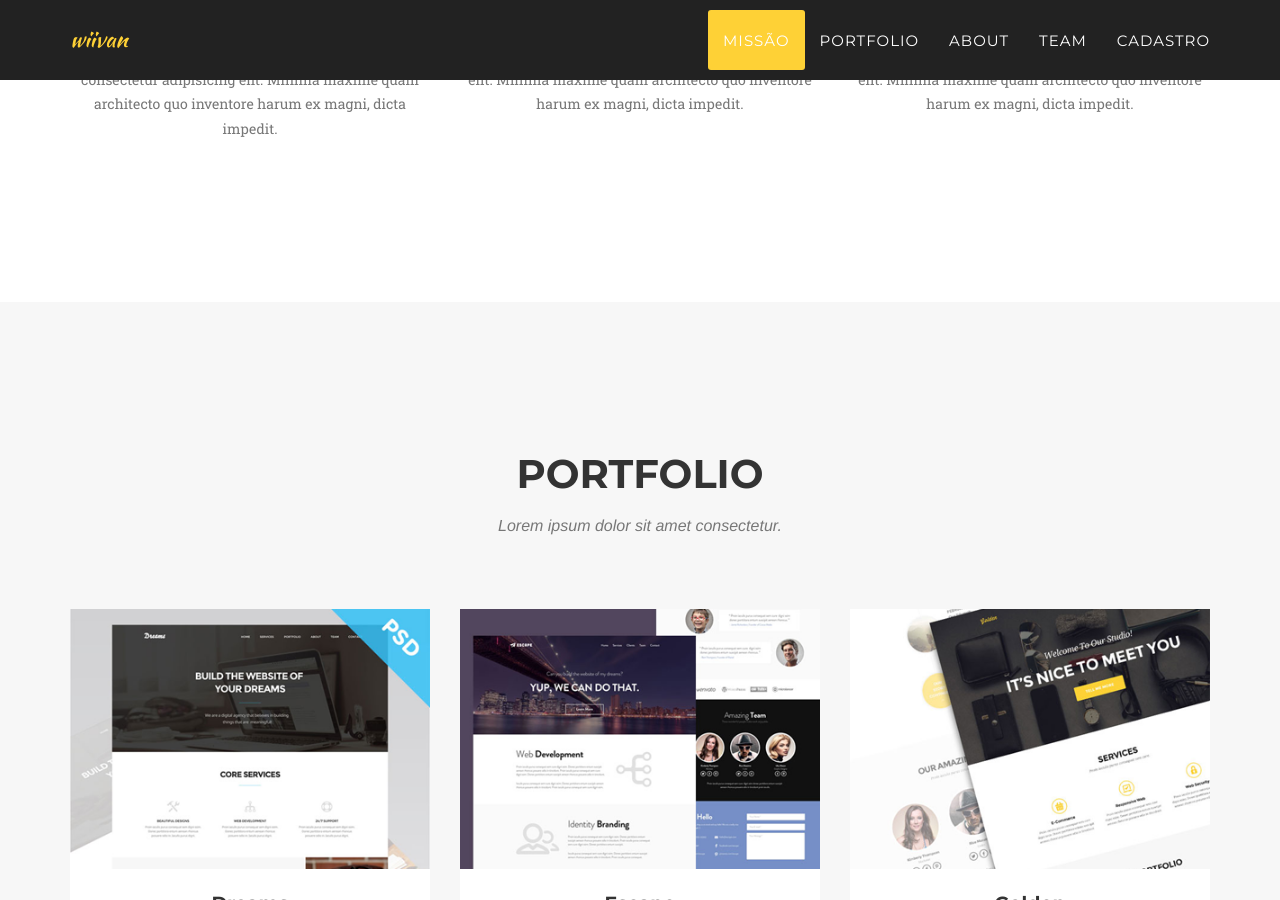
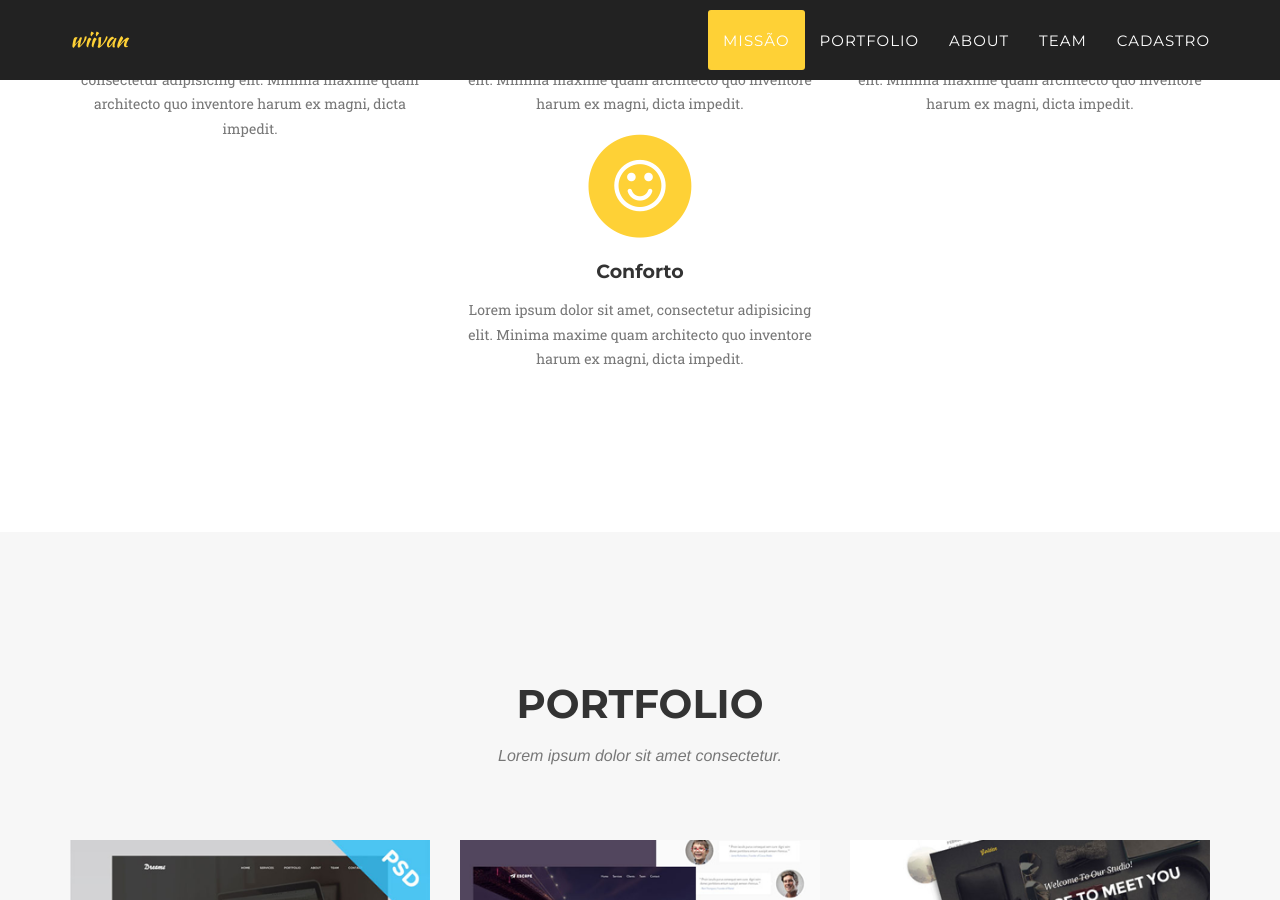
Before and after one commit to wiivan/wiivan.github.io, a Jekyll site: the page built from index.html, in a window 1280 px wide and 900 px high, scrolled down 1193 px. Built offline with Jekyll 4.4.1, drawn with Linux system fonts in a browser that asks for light colours; some web fonts are replaced.

Commit message:
Minimal design changes

```diff
--- a/_includes/services.html
+++ b/_includes/services.html
@@ -11,7 +11,7 @@
                 <div class="col-md-4">
                     <span class="fa-stack fa-4x">
                         <i class="fa fa-circle fa-stack-2x text-primary"></i>
-                        <i class="fa fa-shopping-cart fa-stack-1x fa-inverse"></i>
+                        <i class="fa fa-check-circle-o fa-stack-1x fa-inverse"></i>
                     </span>
                     <h4 class="service-heading">Qualidade</h4>
                     <p class="text-muted">Conforto e tal..Lorem ipsum dolor sit amet, consectetur adipisicing elit. Minima maxime quam architecto quo inventore harum ex magni, dicta impedit.</p>
@@ -19,7 +19,7 @@
                 <div class="col-md-4">
                     <span class="fa-stack fa-4x">
                         <i class="fa fa-circle fa-stack-2x text-primary"></i>
-                        <i class="fa fa-laptop fa-stack-1x fa-inverse"></i>
+                        <i class="fa fa-shield fa-stack-1x fa-inverse"></i>
                     </span>
                     <h4 class="service-heading">Segurança</h4>
                     <p class="text-muted">Lorem ipsum dolor sit amet, consectetur adipisicing elit. Minima maxime quam architecto quo inventore harum ex magni, dicta impedit.</p>
@@ -27,11 +27,31 @@
                 <div class="col-md-4">
                     <span class="fa-stack fa-4x">
                         <i class="fa fa-circle fa-stack-2x text-primary"></i>
-                        <i class="fa fa-lock fa-stack-1x fa-inverse"></i>
+                        <i class="fa fa-money fa-stack-1x fa-inverse"></i>
                     </span>
                     <h4 class="service-heading">Preço</h4>
+                    <p class="text-muted">Lorem ipsum dolor sit amet, consectetur adipisicing elit. Minima maxime quam architecto quo inventore harum ex magni, dicta impedit.</p>
+                </div>
+                <div class="col-md-4">
+                    <span class="fa-stack fa-4x">
+                        <i class="fa fa-circle fa-stack-2x text-primary"></i>
+                        <i class="fa fa-smile-o fa-stack-1x fa-inverse"></i>
+                    </span>
+                    <h4 class="service-heading">Conforto</h4>
                     <p class="text-muted">Lorem ipsum dolor sit amet, consectetur adipisicing elit. Minima maxime quam architecto quo inventore harum ex magni, dicta impedit.</p>
                 </div>
             </div>
         </div>
     </section>
+
+    <!-- check-circle-o -->
+    <!--trophy -->
+    <!-- group -->
+    <!-- money -->
+    <!-- lightbulb-o -->
+    <!-- smile-o -->
+    <!-- shield -->
+    <!-- thumbs-o-up -->
+    <!-- thumbs-up -->
+    <!-- car -->
+    <!-- bus -->  <!-- parece van -->
```
Also changed, not shown: img/header-bg-original.jpg (added), img/header-bg.jpg.
